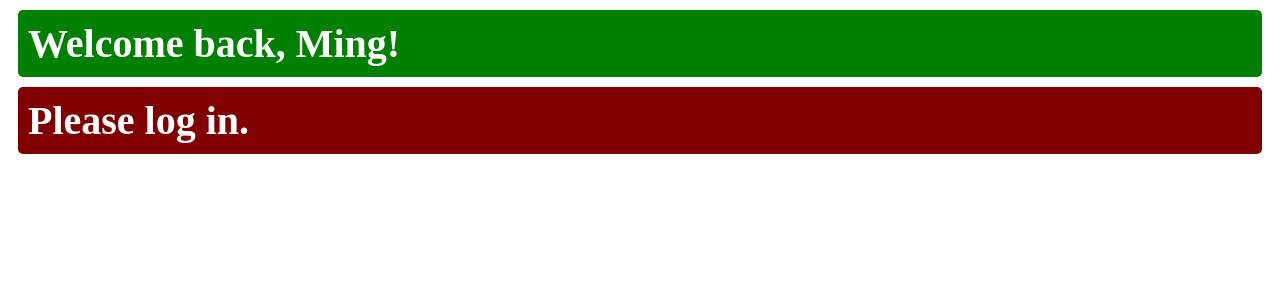
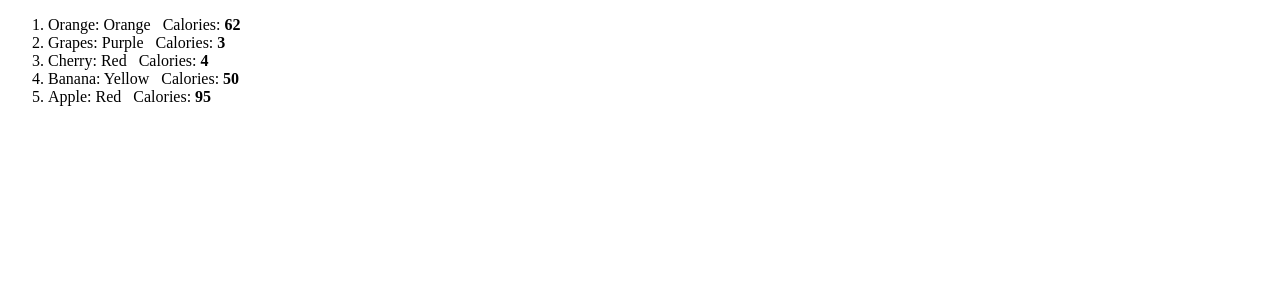
Before and after one commit to jacky881011/React-Learning, a React (Vite) app in the folder my-react-project/: page / in a window 1280 px wide. Shown: the top 300 px of the page. Built offline with nearby package versions, Linux system fonts and the light colour scheme.

Commit message:
update how to use list and sort by using the definition

```diff
--- a/my-react-project/src/App.jsx
+++ b/my-react-project/src/App.jsx
@@ -1,10 +1,9 @@
 // import Button from "./Button/Button";
-import UserGreeting from "./UserGreeting"
+import List from "./List";
 function App() {
   return(
     <>
-     <UserGreeting isLogged = {true} userName = "Ming" />
-     <UserGreeting />
+     <List />
     </>
   )
 }
--- /dev/null
+++ b/my-react-project/src/List.jsx
@@ -0,0 +1,28 @@
+function List()
+{
+    const fruits = ["Apple", "Orange", "Banana", "Cherry", "Grapes"];
+
+    const fruits_dict = [{id:1, name:"Apple", color:"Red", calories: 95},
+                        {id:2, name:"Orange", color:"Orange", calories: 62},
+                        {id:3, name:"Banana", color:"Yellow", calories: 50},
+                        {id:4, name:"Cherry", color:"Red", calories: 4},
+                        {id:5, name:"Grapes", color:"Purple", calories: 3}];
+
+    // fruits.sort()
+
+    // defenition of sort() method: The sort() method sorts the elements of an array in place and returns the sorted array. The default sort order is ascending, built upon converting the elements into strings, then comparing their sequences of UTF-16 code units values.
+    fruits_dict.sort((a,b)=>{
+        if(a.calories < b.calories) return -1;
+        else if(a.calories > b.calories) return 1;
+        else return 0;})
+
+    fruits_dict.sort((a,b)=> a.name.localeCompare(b.name));
+    fruits_dict.sort((a,b)=> b.name.localeCompare(a.name));
+
+    const fruitsItem = fruits.map(item=><li>{item}</li>);
+    const fuitesItem_dict = fruits_dict.map(item=><li key = {item.id}>
+            {item.name}: {item.color} &nbsp; Calories: <b>{item.calories}</b></li>);
+    return (<ol>{fuitesItem_dict}</ol>);
+}
+
+export default List;
```
Also changed, not shown: my-react-project/src/UserGreeting.jsx (+16 -0 lines).
